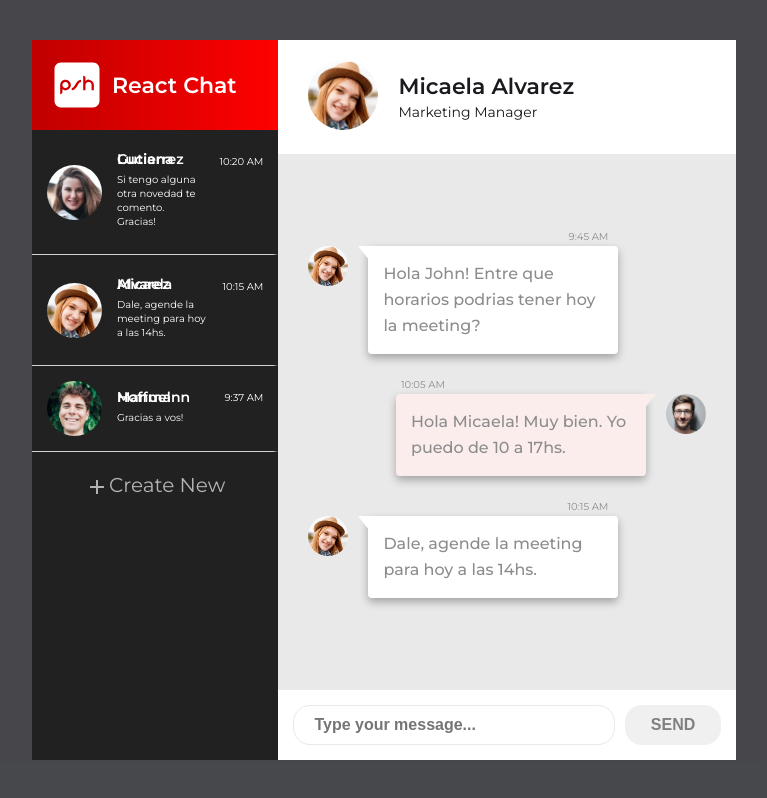
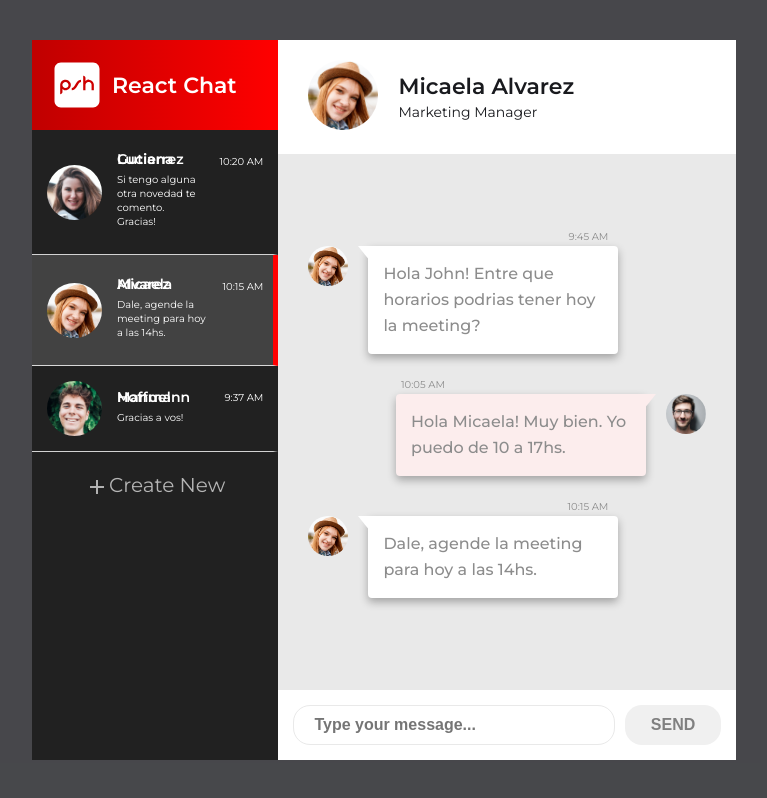
Before and after one commit to cecimermoz/chat-webapp, a React (Create React App) app: page / in a window 1280 px wide. Shown: the whole page, without its empty margins (256-1023 px from the left). Built offline with nearby package versions, Linux system fonts and the light colour scheme.

Commit message:
chatroom selection working

```diff
--- a/src/App.js
+++ b/src/App.js
@@ -1,14 +1,13 @@
 import React from "react";
 import Webappcontainer from "./components/WebAppContainer";
-import { FETCHED_DATA } from "./models/sessionChats";
+import { Context } from "./models/ChatRoomsContext";
 
 function App() {
-  const Context = React.createContext(FETCHED_DATA);
 
   return (
-    <Context.Provider value={FETCHED_DATA} >
+    <Context >
       <Webappcontainer />
-    </Context.Provider>
+    </Context>
   );
 }
 
--- a/src/components/ChatMenu/ChatMenu.js
+++ b/src/components/ChatMenu/ChatMenu.js
@@ -1,13 +1,19 @@
-import React from 'react';
+import React, { useContext } from 'react';
 import ChatMenuHeader from '../ChatMenuHeader';
 import ChatRoom from '../ChatRoom';
 import { ChatMenuContainer } from './ChatMenu.style';
 import CreateNewChatRoomBtn from '../CreateNewChatRoomBtn';
+import { ChatRoomsContext } from '../../models/ChatRoomsContext';
 
 const ChatMenu = ({chatRooms}) => {
+    const { selectedRoom, setSelectedRoom } = useContext(ChatRoomsContext)
     const createNewChat = () => {
         alert('New chat has been created')
     };
+    const selectOtherChatRoom = (roomToSelect) => {
+        setSelectedRoom(roomToSelect)
+    }
+    console.log('selectedRoom', selectedRoom)
 
     return (
         <ChatMenuContainer>
@@ -15,13 +21,17 @@ const ChatMenu = ({chatRooms}) => {
             {
                 chatRooms.map( (room,i) => {
                     let { NAME, IMAGE, MESSAGES } = room;
+                        let isTheSelectedOne = selectedRoom.OWNER_ID === room.OWNER_ID;
                         let lastMsg = MESSAGES[MESSAGES.length - 1];
                         return <ChatRoom
                             key={`chat-room-num-${i}`}
+                            room={room}
                             ownerImg={IMAGE}
                             ownerName={NAME}
                             lastMsg={lastMsg.TEXT}
                             msgTime={lastMsg.TIME}
+                            selected={isTheSelectedOne}
+                            callback={selectOtherChatRoom}
                         />
                 })
             }
--- a/src/components/ChatRoom/ChatRoom.js
+++ b/src/components/ChatRoom/ChatRoom.js
@@ -2,14 +2,12 @@ import React from 'react';
 import { ChatRoomContainer, ChatRoomInfo, ChatRoomImg, MsgTimeStyled, OwnerNameStyled, LastMsgStyled} from './ChatRoom.style';
 
 const ChatRoom = (props) => {
-    const { ownerImg, ownerName, lastMsg, msgTime, selected } = props;
-    const selectChatRoom = () =>{
-        console.log('hi')
-    }
+    const { ownerImg, ownerName, lastMsg, msgTime, selected, callback, room } = props;
+
     return (
         <ChatRoomContainer
             className={selected && 'chat-selected'}
-            onClick={selectChatRoom}
+            onClick={()=>callback(room)}
         >
             <ChatRoomImg src={ownerImg}/>
             <ChatRoomInfo>
--- a/src/components/ChatWindowHeader/ChatWindowHeader.js
+++ b/src/components/ChatWindowHeader/ChatWindowHeader.js
@@ -3,7 +3,7 @@ import { ImgHeader, TextHeader, WindowHeaderStyled } from './ChatWindowHeader.st
 
 const ChatWindowHeader = ({chatInfo}) => {
     const {IMAGE, NAME, AREA} = chatInfo;
-    console.log(chatInfo)
+    //console.log(chatInfo)
 
     return (
         <WindowHeaderStyled>
--- a/src/components/WebAppContainer/WebAppContainer.js
+++ b/src/components/WebAppContainer/WebAppContainer.js
@@ -1,33 +1,21 @@
-import React, { useState } from 'react';
-import { FETCHED_DATA } from '../../models/sessionChats';
+import React, { useContext, useState } from 'react';
 import ChatMenu from '../ChatMenu';
 import ChatWindow from '../ChatWindow';
 import { Container } from './WebAppContainer.style';
-
-const Context = React.createContext(FETCHED_DATA);
+import { ChatRoomsContext } from '../../models/ChatRoomsContext';
 
 const WebAppContainer = () => {
-    const [actualChat, setActualChat] = useState({})
+    const {rooms} = useContext(ChatRoomsContext);
+    //console.log('rrooomm', rooms)
 
     return (
         <Container>
-            <Context.Consumer>
-                {
-                    value => {
-                        setActualChat(value.CHAT_ROOMS[1])
-                        return (
-                            <>
-                                <ChatMenu
-                                    chatRooms={value.CHAT_ROOMS}
-                                />
-                                <ChatWindow
-                                    chatInfo={actualChat}
-                                />
-                            </>
-                        )
-                    }
-                }
-            </Context.Consumer>
+            <ChatMenu
+                chatRooms={rooms}
+            />
+            <ChatWindow
+                chatInfo={rooms[1]}
+            />
         </Container>
     );
 }
--- /dev/null
+++ b/src/models/ChatRoomsContext.js
@@ -0,0 +1,16 @@
+import React, {useState,createContext} from 'react';
+import { FETCHED_DATA } from './sessionChats';
+
+export const ChatRoomsContext = createContext(FETCHED_DATA.CHAT_ROOMS);
+
+export const Context = (props) => {
+    const [rooms, setRooms] = useState(FETCHED_DATA.CHAT_ROOMS);
+    const [selectedRoom, setSelectedRoom] = useState(FETCHED_DATA.CHAT_ROOMS[1]);
+
+
+    return(
+        <ChatRoomsContext.Provider value={{rooms, setRooms, selectedRoom, setSelectedRoom}}>
+            {props.children}
+        </ChatRoomsContext.Provider>
+    )
+}
```
